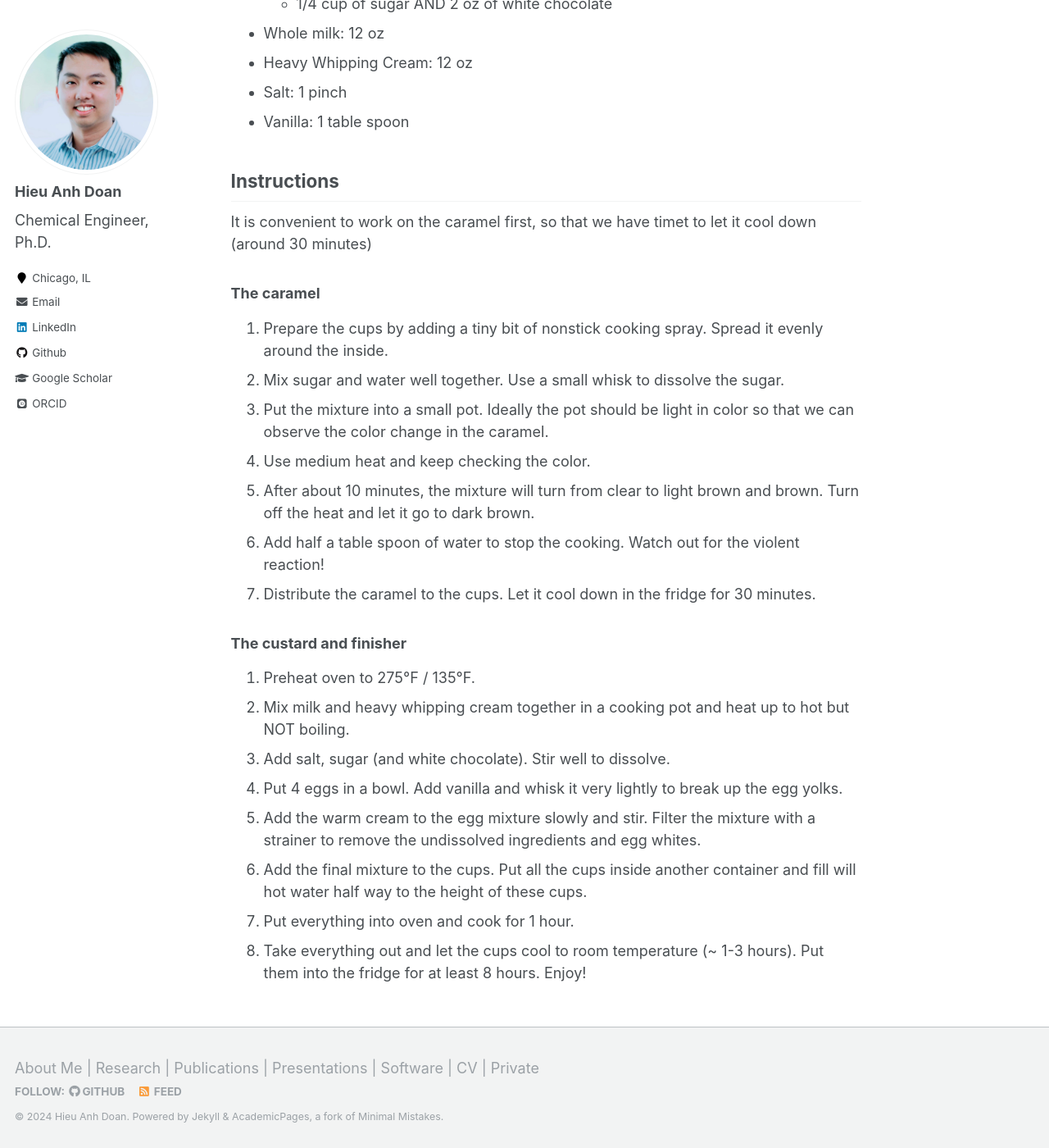
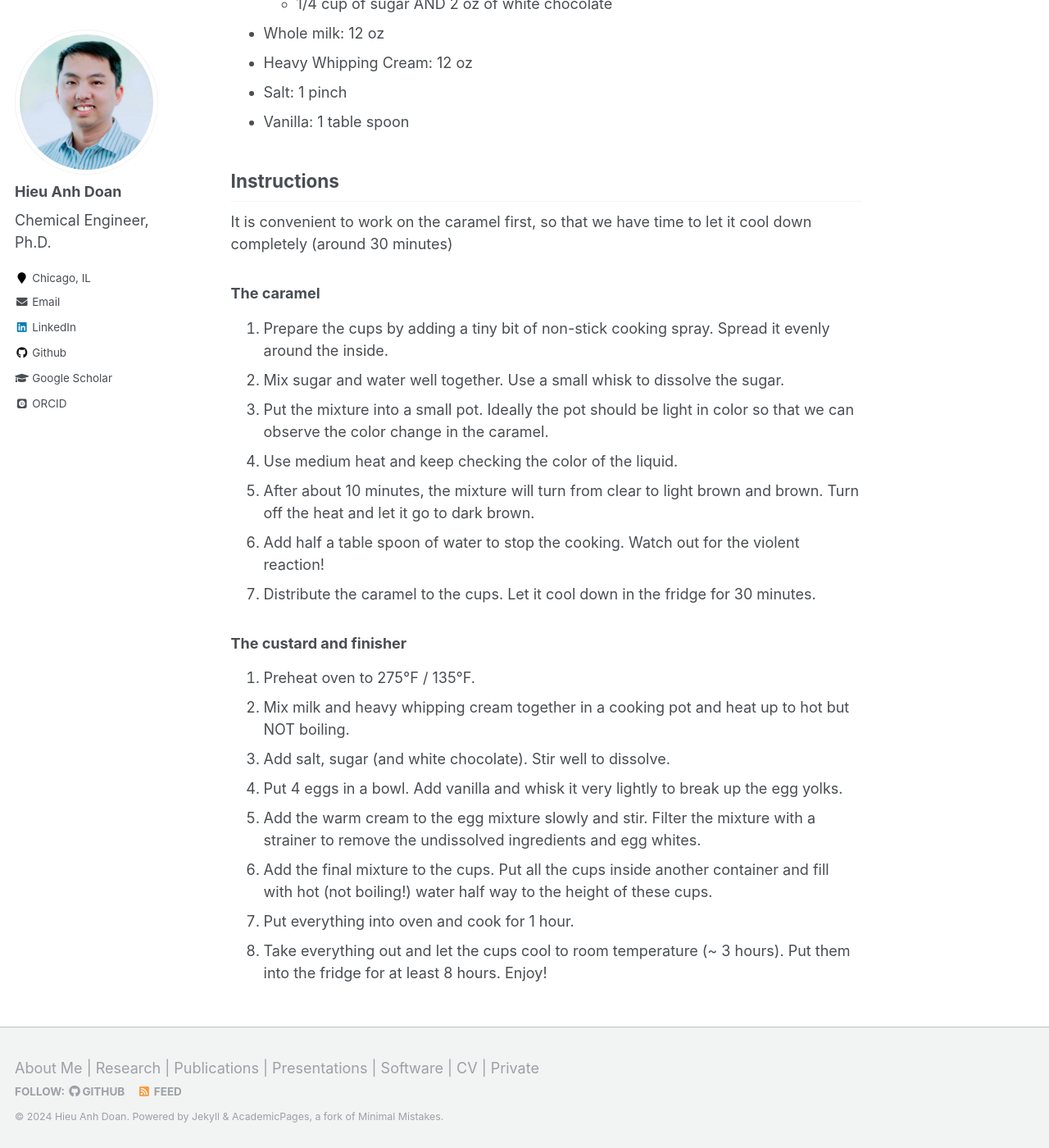
Before and after one commit to hieuadoan/hieuadoan.github.io, a Jekyll site: the page built from _pages/private/flan.md, in a window 1280 px wide and 1400 px high, scrolled down 603 px. Shown: the whole window at 82% size. Built offline with Jekyll 4.4.1, drawn with Linux system fonts in a browser that asks for light colours; some web fonts are replaced.

Commit message:
Fixed typos

```diff
--- a/_pages/private/flan.md
+++ b/_pages/private/flan.md
@@ -20,12 +20,12 @@ permalink: /private/flan/
 - Vanilla: 1 table spoon
 
 ## Instructions
-It is convenient to work on the caramel first, so that we have timet to let it cool down (around 30 minutes)
+It is convenient to work on the caramel first, so that we have time to let it cool down completely (around 30 minutes)
 ### The caramel
-1. Prepare the cups by adding a tiny bit of nonstick cooking spray. Spread it evenly around the inside.
+1. Prepare the cups by adding a tiny bit of non-stick cooking spray. Spread it evenly around the inside.
 2. Mix sugar and water well together. Use a small whisk to dissolve the sugar.
 3. Put the mixture into a small pot. Ideally the pot should be light in color so that we can observe the color change in the caramel.
-4. Use medium heat and keep checking the color.
+4. Use medium heat and keep checking the color of the liquid.
 5. After about 10 minutes, the mixture will turn from clear to light brown and brown. Turn off the heat and let it go to dark brown.
 6. Add half a table spoon of water to stop the cooking. Watch out for the violent reaction!
 7. Distribute the caramel to the cups. Let it cool down in the fridge for 30 minutes.
@@ -36,6 +36,6 @@ It is convenient to work on the caramel first, so that we have timet to let it c
 3. Add salt, sugar (and white chocolate). Stir well to dissolve.
 4. Put 4 eggs in a bowl. Add vanilla and whisk it very lightly to break up the egg yolks.
 5. Add the warm cream to the egg mixture slowly and stir. Filter the mixture with a strainer to remove the undissolved ingredients and egg whites.
-6. Add the final mixture to the cups. Put all the cups inside another container and fill will hot water half way to the height of these cups.
+6. Add the final mixture to the cups. Put all the cups inside another container and fill with hot (not boiling!) water half way to the height of these cups.
 7. Put everything into oven and cook for 1 hour.
-8. Take everything out and let the cups cool to room temperature (~ 1-3 hours). Put them into the fridge for at least 8 hours. Enjoy!
+8. Take everything out and let the cups cool to room temperature (~ 3 hours). Put them into the fridge for at least 8 hours. Enjoy!
```
